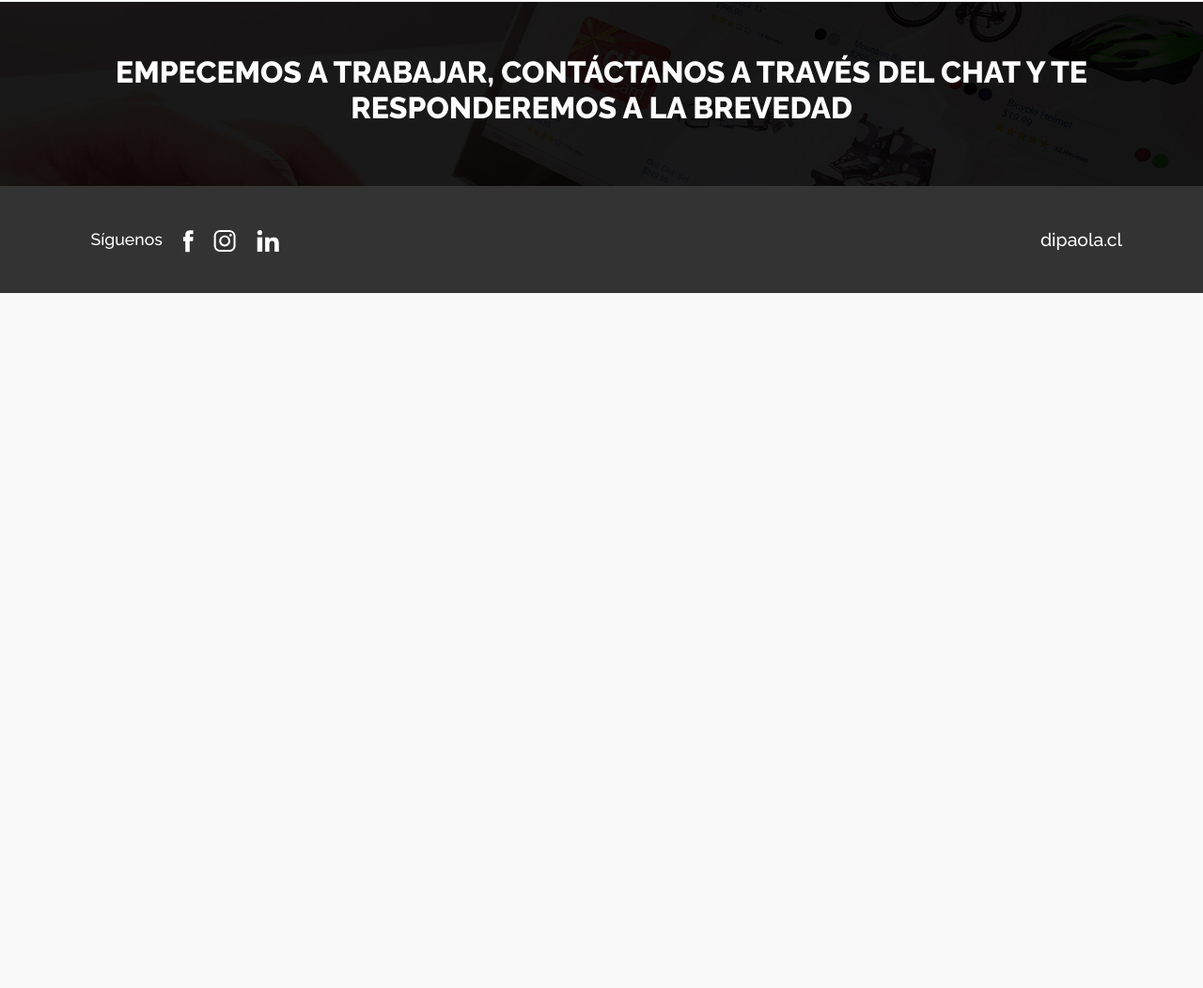
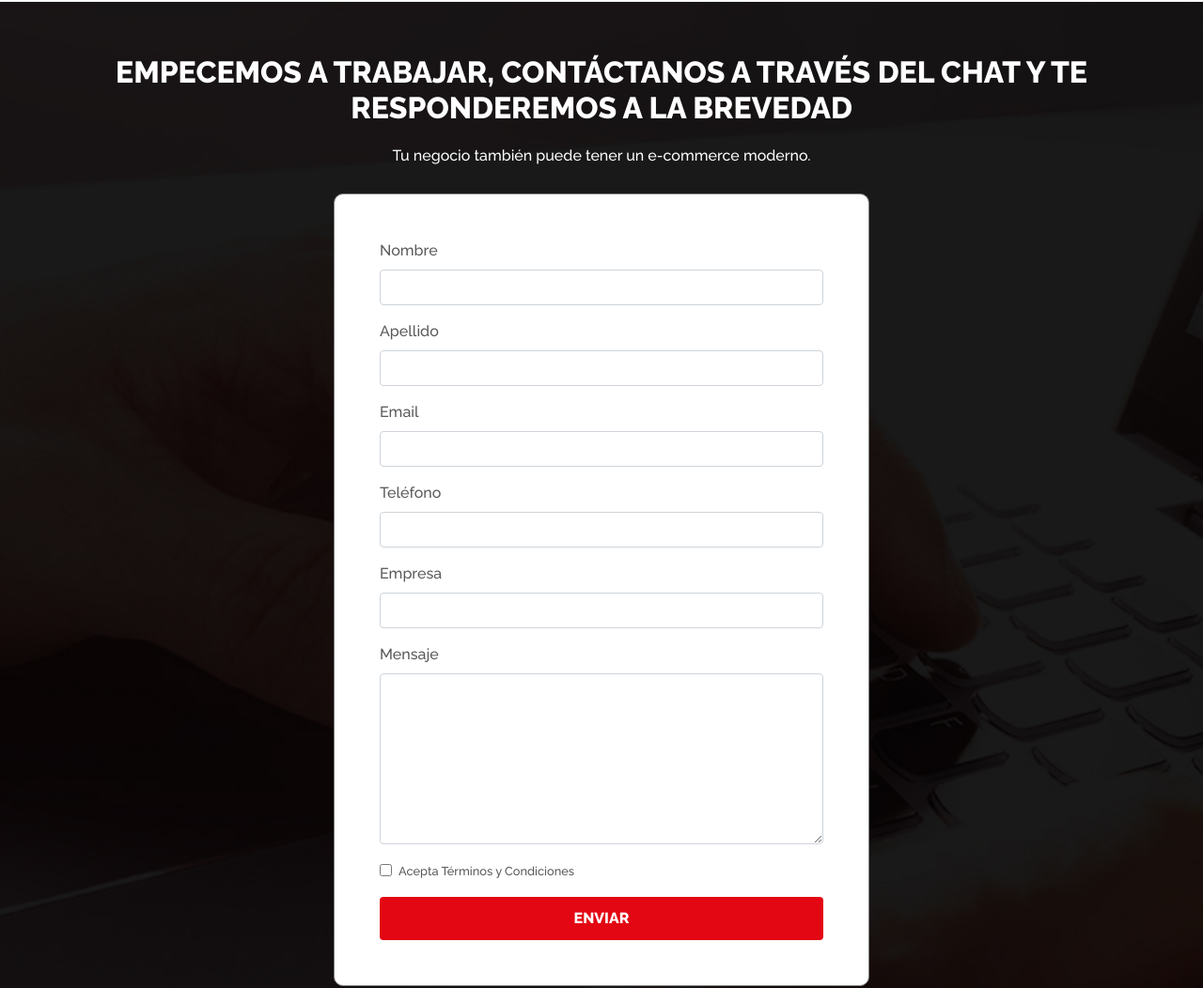
Before and after one commit to walcher/Landing-Ecommerce, a plain HTML site: page index.html in a window 1280 px wide. Shown: the part 4340-5392 px from the top of the page at 94% size. Before the commit the page ends 4652 px from the top, so only its background shows below. Drawn offline with nearby package versions, Linux system fonts and the light colour scheme.

Commit message:
formulario

```diff
--- a/index.html
+++ b/index.html
@@ -358,6 +358,53 @@
             <div class="col-12 px-0">
                 <section class="container py-2">
                     <h1 class="titulo-seccion c-blanco">Empecemos a trabajar, CONTÁCTANOS A TRAVÉS DEL CHAT Y TE RESPONDEREMOS A LA BREVEDAD</h1>
+                    <p class="contacto-texto py-2">Tu negocio también puede tener un e-commerce moderno.</p>
+                    <div class="row justify-content-center">
+                        <form class="col-12 col-sm-6">
+                            <div class="form-group">
+                                <label for="inputName">Nombre</label>
+                                <input type="text" class="form-control" id="inputName" name="name" required>
+                                <!-- <small id="inputName" class="form-text text-muted alert-validation">Campo requerido</small> -->
+                            </div>
+                            <div class="form-group">
+                                <label for="inputLastname">Apellido</label>
+                                <input type="text" class="form-control" id="inputLastname" name="lastname" required>
+                            </div>
+                            <div class="form-group">
+                                <label for="inputEmail">Email</label>
+                                <input type="email" class="form-control" id="inputEmail" name="email" required>
+                            </div>
+                            <div class="form-group">
+                                <label for="inputPhone">Teléfono</label>
+                                <input type="tel" class="form-control" id="inputPhone" name="tel">
+                            </div>
+                            <div class="form-group">
+                                <label for="inputCompany">Empresa</label>
+                                <input type="text" class="form-control" id="inputCompany" name="company">
+                            </div>
+                            <div class="form-group">
+                                <label for="inputMensaje">Mensaje</label>
+                                <textarea class="form-control" id="inputMensaje" rows="7" name="comments"></textarea>
+                            </div>
+                            <div class="form-group form-check">
+                                <input type="checkbox" class="form-check-input" id="checkTerms" required>
+                                <label class="form-check-label" for="checkTerms">Acepta <a href="terminos-y-condiciones.html" class="link-tyc">Términos y Condiciones</a></label>
+                            </div>
+                            <button type="submit" class="btn btn-form w-100">Enviar</button>
+                            <!-- <div class="mt-2 alert alert-success alert-dismissible fade show" role="alert">
+                                ¡Tu mensaje fue enviado exitosamente! GRACIAS POR CONTACTARNOS A la brevedad recibirá nuestra respuesta.
+                                <button type="button" class="close" data-dismiss="alert" aria-label="Close">
+                                    <span aria-hidden="true">&times;</span>
+                                </button>
+                            </div>
+                            <div class="mt-2 alert alert-danger alert-dismissible fade show" role="alert">
+                                Error al enviar el mensaje. Por favor, inténtalo de nuevo
+                                <button type="button" class="close" data-dismiss="alert" aria-label="Close">
+                                    <span aria-hidden="true">&times;</span>
+                                </button>
+                            </div> -->
+                        </form>
+                    </div>
                 </section>
             </div>
         </div>
```
Also changed, not shown: ar/index.html (+12 -16 lines).
